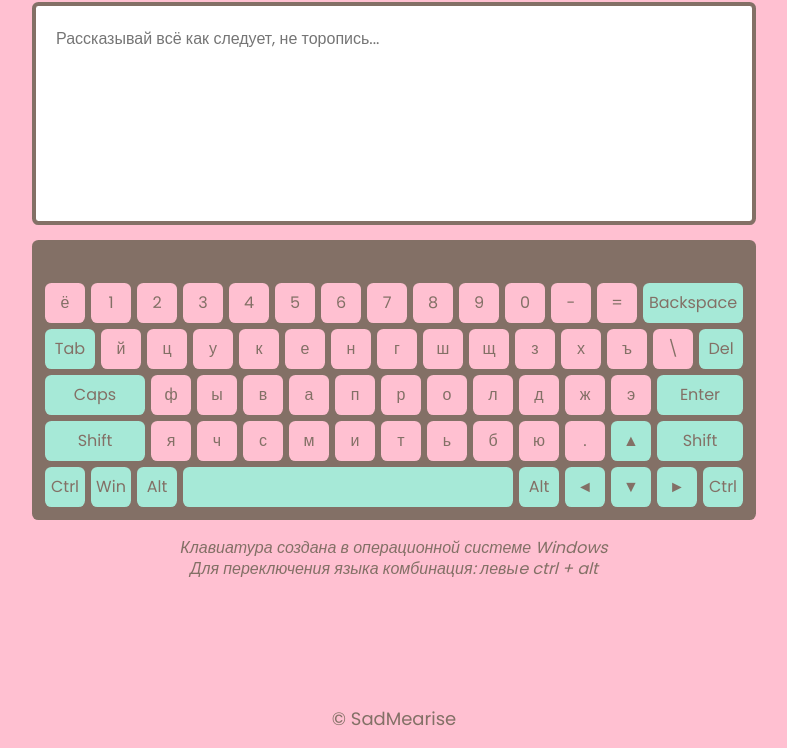
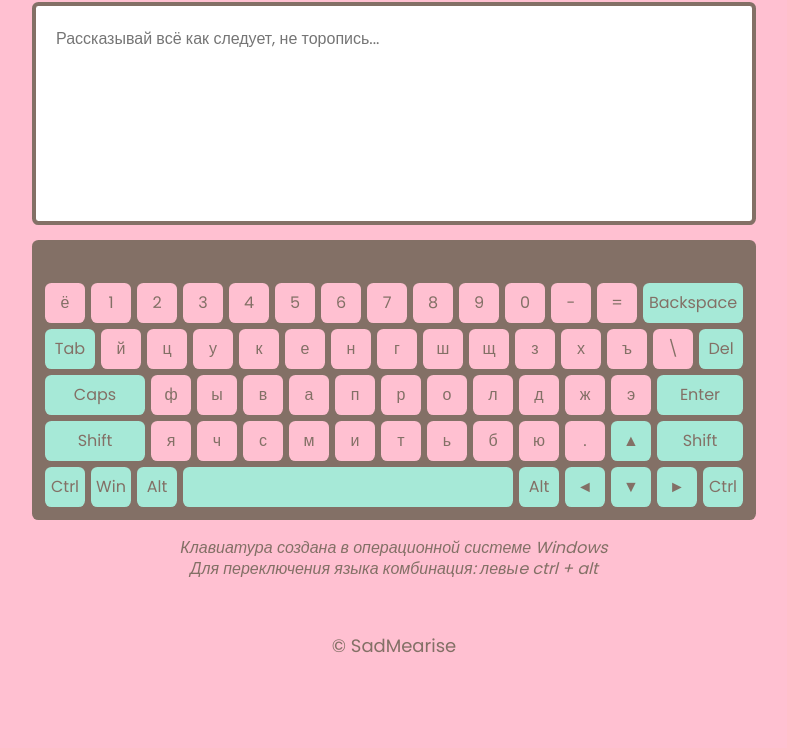
Before and after one commit to SadMearise/virtual-keyboard, a website with bundled scripts: page index.html in a window 1280 px wide. Shown: the part 110-858 px from the top of the page, without its empty margins (246-1033 px from the left). After the commit the page ends 800 px from the top, so only its background shows below. Built offline with nearby package versions, Linux system fonts and the light colour scheme.

Commit message:
refactor: change layout

```diff
--- a/js/App.js
+++ b/js/App.js
@@ -10,9 +10,13 @@ export default class App {
   static createStructure(keyboardData) {
     const fragment = document.createDocumentFragment();
 
+    const wrapper = document.createElement('div');
+    wrapper.classList.add('wrapper');
+    fragment.append(wrapper);
+
     const main = document.createElement('main');
-    main.classList.add('wrapper', 'container');
-    fragment.append(main);
+    main.classList.add('main', 'container');
+    wrapper.append(main);
 
     const app = document.createElement('div');
     app.classList.add('app');
@@ -88,7 +92,7 @@ export default class App {
     copy.innerText = '© SadMearise';
     footer.append(copy);
 
-    fragment.append(footer);
+    wrapper.append(footer);
     document.body.prepend(fragment);
   }
 }
--- a/scss/components/_app.scss
+++ b/scss/components/_app.scss
@@ -1,8 +1,9 @@
 .app {
+  display: flex;
+  flex-direction: column;
+  width: fit-content;
   padding: 40px 15px;
   margin: 0 auto;
-  display: flex;
-  flex-direction: column;
   &__title {
     text-align: center;
     font-size: 42px;
--- a/scss/layouts/_footer.scss
+++ b/scss/layouts/_footer.scss
@@ -1,5 +1,5 @@
 .footer {
-  margin-top: 40px;
+  margin-top: auto;
   &__copy {
     text-align: center;
     padding: 20px 20px;
```
Also changed, not shown: css/home.css.
